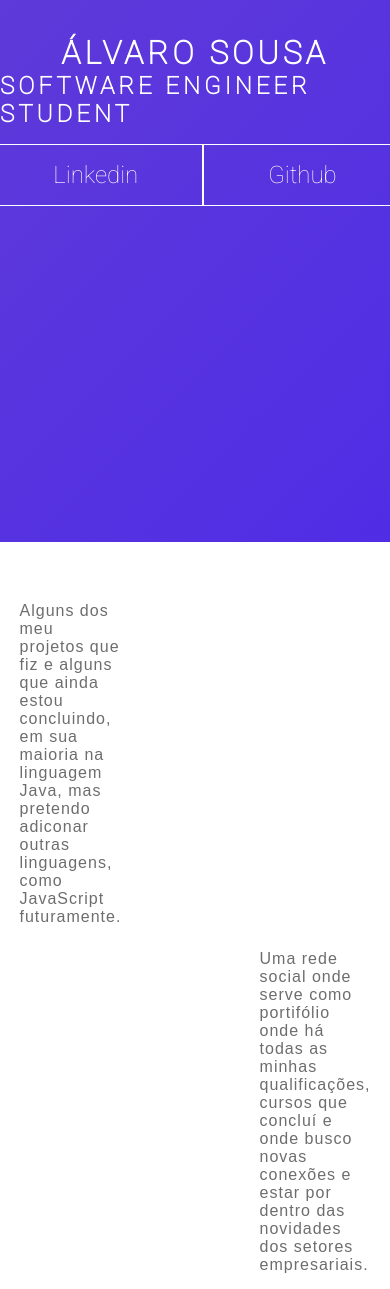
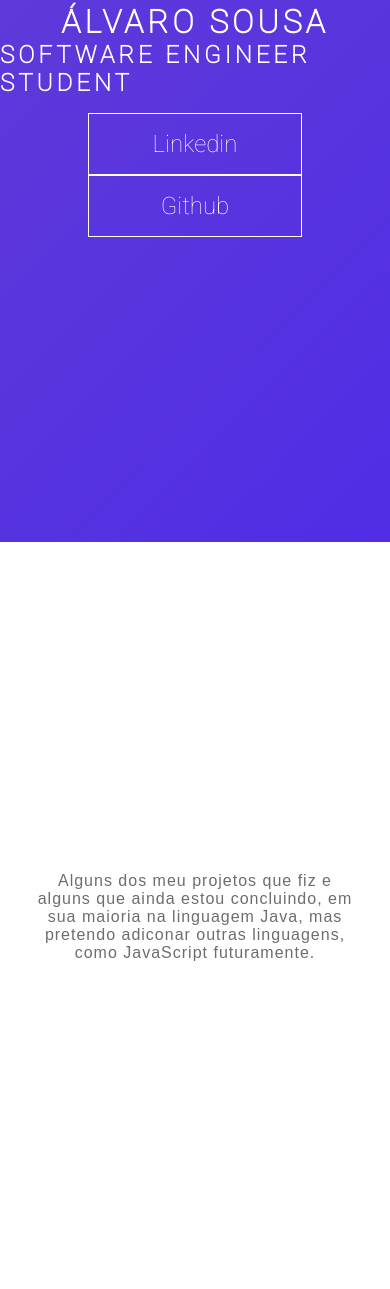
Before and after one commit to AlvaroX017/Simple_Portfolio, a plain HTML site: page index.html in a window 390 px wide. Shown: the part 302-1591 px from the top of the page. Drawn offline with Linux system fonts and the light colour scheme.

Commit message:
Deixando o site responsivo

```diff
--- a/style.css
+++ b/style.css
@@ -302,3 +302,39 @@ a:hover {
     justify-content: center;
     align-items: center;
 }
+
+@media (max-width: 800px) {
+    .social-media {
+        display: flex;
+        flex-direction: column;
+    }
+
+    .container {
+        margin-top: 0;
+    }
+
+    .card-container {
+        flex-direction: column;
+    }
+
+    .container .card-container:nth-child(1),
+    .container .card-container:nth-child(3) {
+        flex-direction: column-reverse;
+    }
+
+    .card {
+        height: 250px;
+        width: 250px;
+    }
+
+    .card-text {
+        width: 90%;
+        margin-top: 2rem;
+        text-align: center;
+    }
+
+    .card:hover > .card-wrapper::before {
+        height: 190px;
+        width: 190px;
+    }
+}
```
